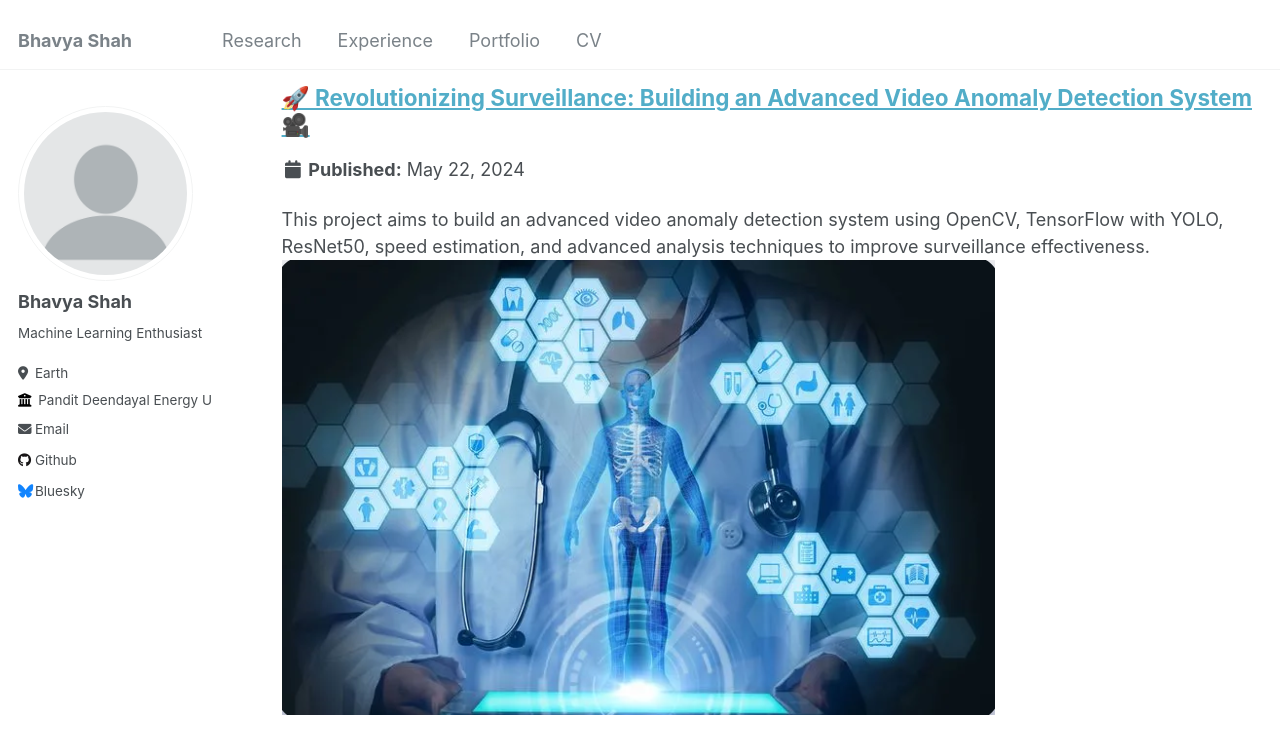
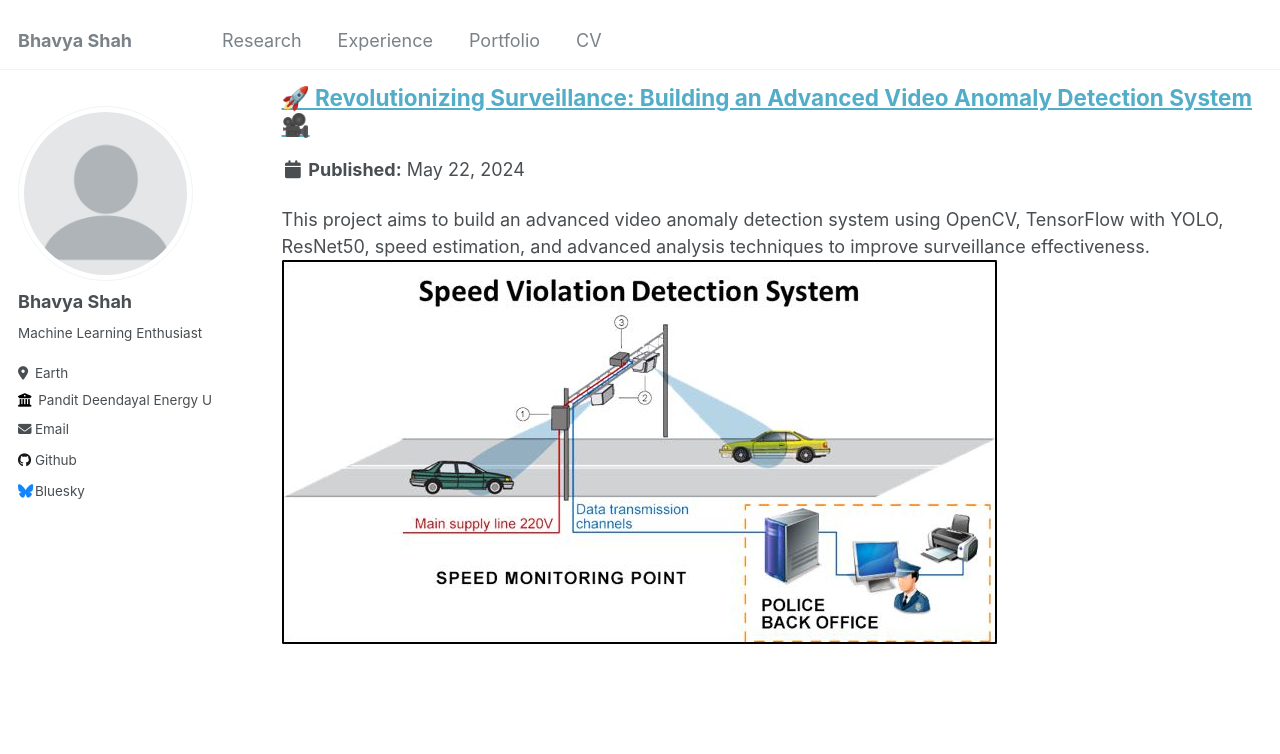
Before and after one commit to B3CODER/B3CODER.github.io, a Jekyll site: the page built from _pages/portfolio.html, in a window 1280 px wide and 900 px high, scrolled down 1053 px. Shown: the top 754 px of the window. Built offline with Jekyll 4.4.1, drawn with Linux system fonts in a browser that asks for light colours.

Commit message:
Update portfolio-3.html

```diff
--- a/_portfolio/portfolio-3.html
+++ b/_portfolio/portfolio-3.html
@@ -1,6 +1,6 @@
 ---
 title: "🚀 Revolutionizing Surveillance: Building an Advanced Video Anomaly Detection System 🎥"
-excerpt: "This project aims to build an advanced video anomaly detection system using OpenCV, TensorFlow with YOLO, ResNet50, speed estimation, and advanced analysis techniques to improve surveillance effectiveness. <br/><img src='/images/image2.png'>"
+excerpt: "This project aims to build an advanced video anomaly detection system using OpenCV, TensorFlow with YOLO, ResNet50, speed estimation, and advanced analysis techniques to improve surveillance effectiveness. <br/><img src='/images/image3.jpg'>"
 collection: portfolio
 ---
 In the quest to enhance surveillance capabilities, the development of an advanced video anomaly detection system is pivotal. Leveraging OpenCV for video preprocessing and TensorFlow with Ultralytics YOLO for real-time object detection, this system integrates image-level anomaly detection using ResNet50 and speed estimation to identify deviations from expected norms. Advanced techniques like Z-score analysis and DBSCAN further refine anomaly detection, promising to revolutionize surveillance with enhanced safety and security applications across diverse domains.
```
